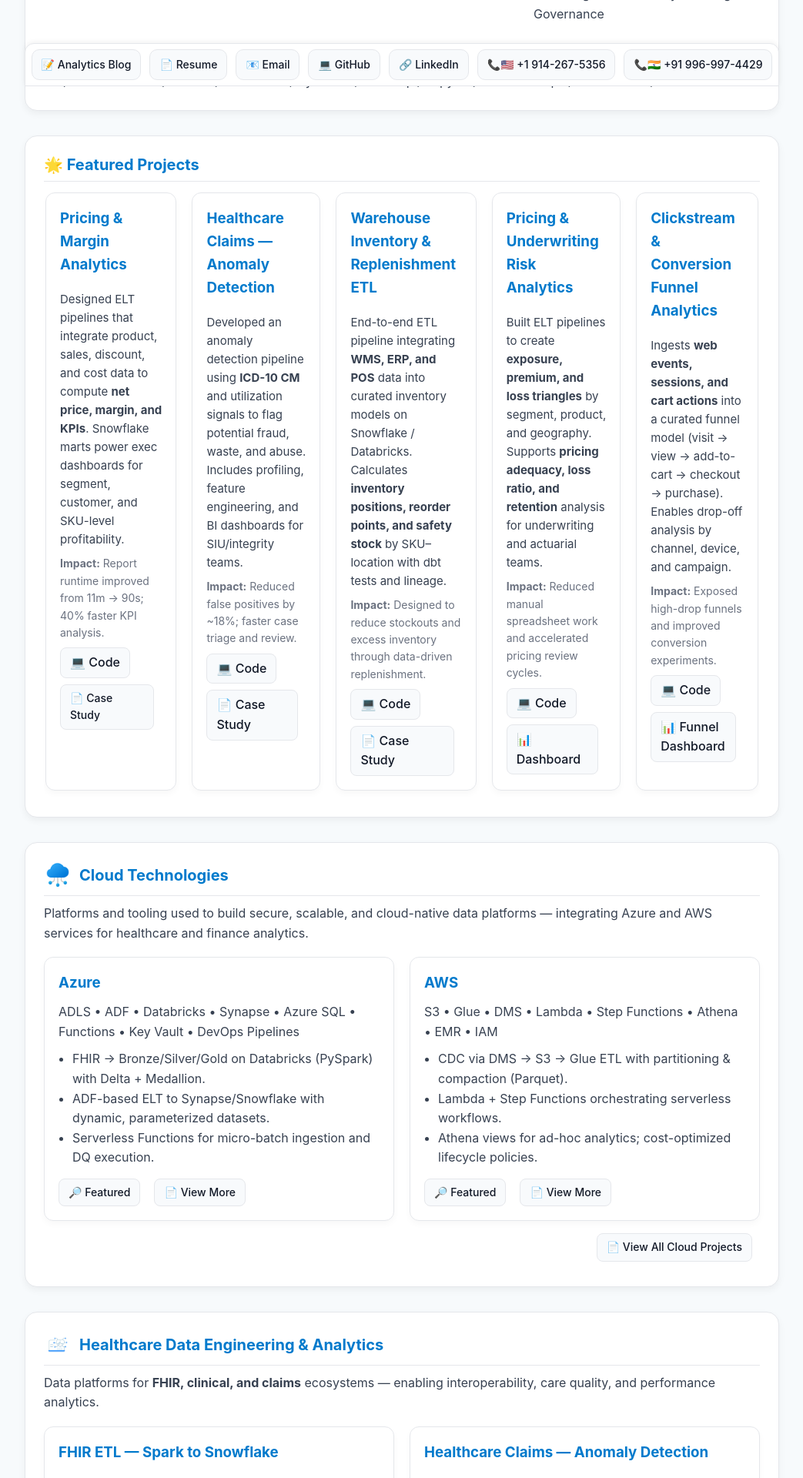
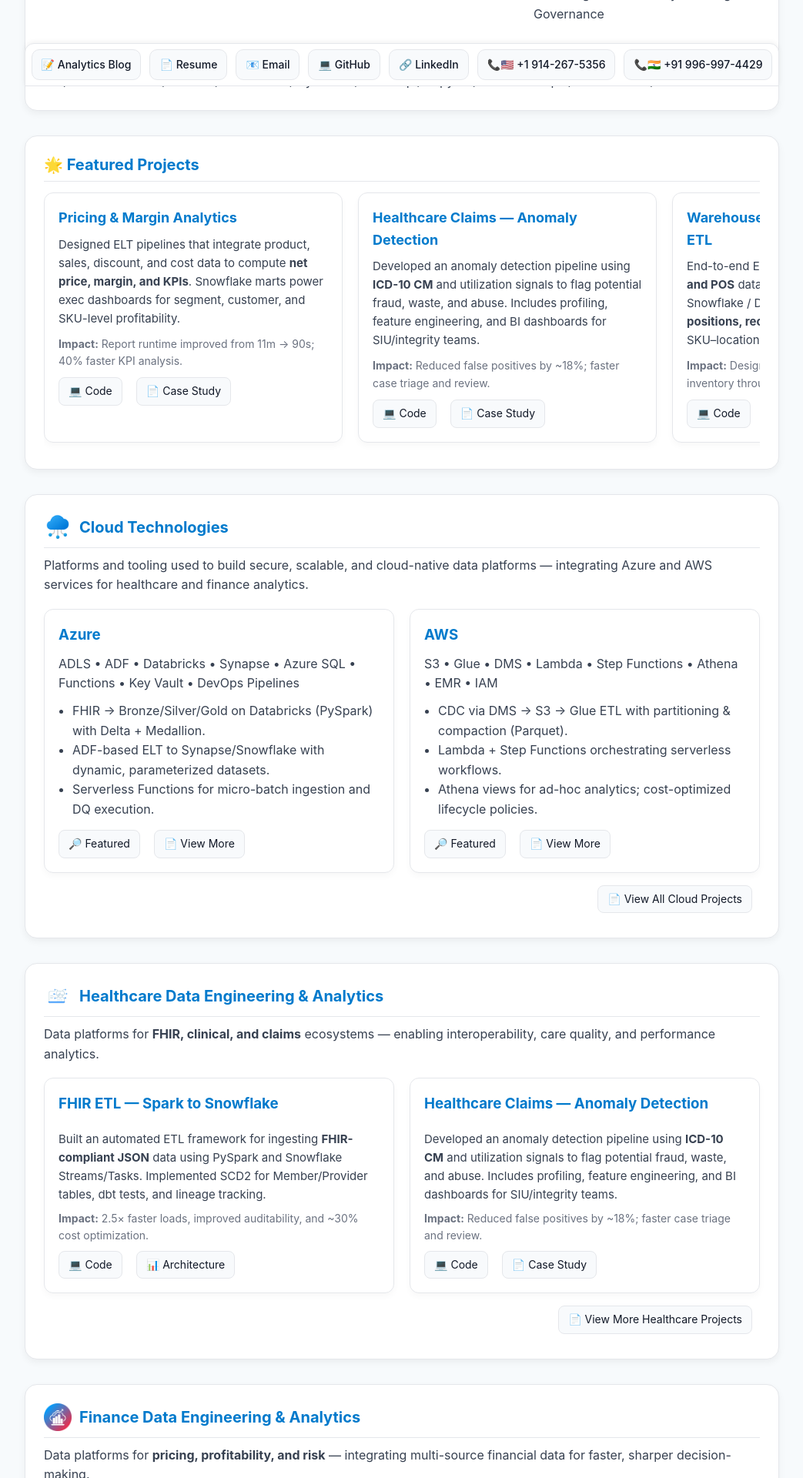
Before and after one commit to PawanJadhav7/PawanJadhav.github.io, a Jekyll site: the page built from index.md, in a window 1280 px wide. Shown: the part 1042-2962 px from the top of the page at 77% size, without its empty margins (118-1161 px from the left). Built offline with Jekyll 4.4.1, drawn with Linux system fonts in a browser that asks for light colours; part of the change alters nothing that is shown.

Commit message:
Update index.md

```diff
--- a/index.md
+++ b/index.md
@@ -157,7 +157,6 @@ layout: default
 </h2>
 
   <style>
-  /* Carousel track */
   .fp-track{
     display:flex;
     gap:20px;
@@ -169,9 +168,7 @@ layout: default
   }
   .fp-track::-webkit-scrollbar{height:8px}
   .fp-track::-webkit-scrollbar-thumb{background:#e5e7eb;border-radius:8px}
-  .fp-track{ position: relative; z-index: 1; }
 
-  /* Cards */
   .fp-card{
     flex:0 0 350px;
     scroll-snap-align:start;
@@ -180,10 +177,6 @@ layout: default
     padding:18px;
     background:#fff;
     box-shadow:0 4px 8px rgba(0,0,0,0.03);
-
-    /* ✅ ADD THIS */
-    position: relative;
-    z-index: 2;
   }
 
   .fp-card h3{ margin:0 0 8px; color:#007ACC; font-size:18px; }
@@ -191,40 +184,21 @@ layout: default
   .fp-impact{ font-size:14px; color:#6b7280; margin:0 0 10px; }
 
   .fp-btns{ display:flex; gap:10px; flex-wrap:wrap; }
-
-  /* ✅ ADD THIS (ensures links win click priority) */
-  .fp-btns a{
-    position: relative;
-    z-index: 5;
-    pointer-events: auto;
-  }
-
   .btn{
-    display:inline-flex;
-    align-items:center;
-    justify-content:center;
-    padding:10px 16px;
-    border-radius:10px;
-    border:1px solid #e5e7eb;
-    background:#f8fafc;
-    color:#111827;
-    text-decoration:none;
-    font-weight:500;
-    transition:all .2s;
-    position: relative;
-    z-index: 20;
-    pointer-events: auto;
+    display:inline-flex; align-items:center; justify-content:center;
+    padding:6px 12px; border-radius:8px; border:1px solid #e5e7eb;
+    background:#f8fafc; color:#111827; text-decoration:none; font-size:14px;
   }
   .btn:hover{ background:#fff; box-shadow:0 4px 14px rgba(0,0,0,.08); text-decoration:none; }
 
-  @media (max-width:420px){ .fp-card{flex-basis:280px} }
+  @media (max-width:420px){ .fp-card{ flex-basis:280px } }
 </style>
 
   <div id="fpTrack" class="fp-track" tabindex="0">
 
 
      <!-- Project 1 -->
-    <article style="border:1px solid #e5e7eb;border-radius:12px;padding:18px;background:#fff;box-shadow:0 4px 8px rgba(0,0,0,0.03);">
+    <article class="fp-card">
         <h3 style="color:#007ACC;margin-top:0;">Pricing & Margin Analytics</h3>
         <p style="color:#374151;line-height:1.6;font-size:15px;">
           Designed ELT pipelines that integrate product, sales, discount, and cost data to compute <strong>net price, margin, and KPIs</strong>.
@@ -246,7 +220,7 @@ layout: default
     </article>
 
      <!-- Project 2 -->
-     <article style="border:1px solid #e5e7eb;border-radius:12px;padding:18px;background:#fff;box-shadow:0 4px 8px rgba(0,0,0,0.03);">
+     <article class="fp-card">
         <h3 style="color:#007ACC;margin-top:0;">Healthcare Claims — Anomaly Detection</h3>
         <p style="color:#374151;line-height:1.6;font-size:15px;">
           Developed an anomaly detection pipeline using <strong>ICD-10 CM</strong> and utilization signals to flag potential fraud, waste, and abuse.
@@ -264,7 +238,7 @@ layout: default
      </article>
 
      <!-- Project 3 -->
-    <article style="border:1px solid #e5e7eb;border-radius:12px;padding:18px;background:#fff;box-shadow:0 4px 8px rgba(0,0,0,0.03);">
+    <article class="fp-card">
       <h3 style="color:#007ACC;margin-top:0;">Warehouse Inventory & Replenishment ETL</h3>
       <p style="color:#374151;line-height:1.6;font-size:15px;">
         End-to-end ETL pipeline integrating <strong>WMS, ERP, and POS</strong> data into curated inventory models on
@@ -288,7 +262,7 @@ layout: default
       </div>
     </article>
   <!-- Project 4 -->
-    <article style="border:1px solid #e5e7eb;border-radius:12px;padding:18px;background:#fff;box-shadow:0 4px 8px rgba(0,0,0,0.03);">
+    <article class="fp-card">
       <h3 style="color:#007ACC;margin-top:0;">Pricing & Underwriting Risk Analytics</h3>
       <p style="color:#374151;line-height:1.6;font-size:15px;">
         Built ELT pipelines to create <strong>exposure, premium, and loss triangles</strong> by segment, product, and geography.
@@ -305,7 +279,7 @@ layout: default
       </div>
     </article>
     <!-- Project 5 -->
-     <article style="border:1px solid #e5e7eb;border-radius:12px;padding:18px;background:#fff;box-shadow:0 4px 8px rgba(0,0,0,0.03);">
+     <article class="fp-card">
       <h3 style="color:#007ACC;margin-top:0;">Clickstream & Conversion Funnel Analytics</h3>
       <p style="color:#374151;line-height:1.6;font-size:15px;">
         Ingests <strong>web events, sessions, and cart actions</strong> into a curated funnel model (visit → view → add-to-cart → checkout → purchase).
```
